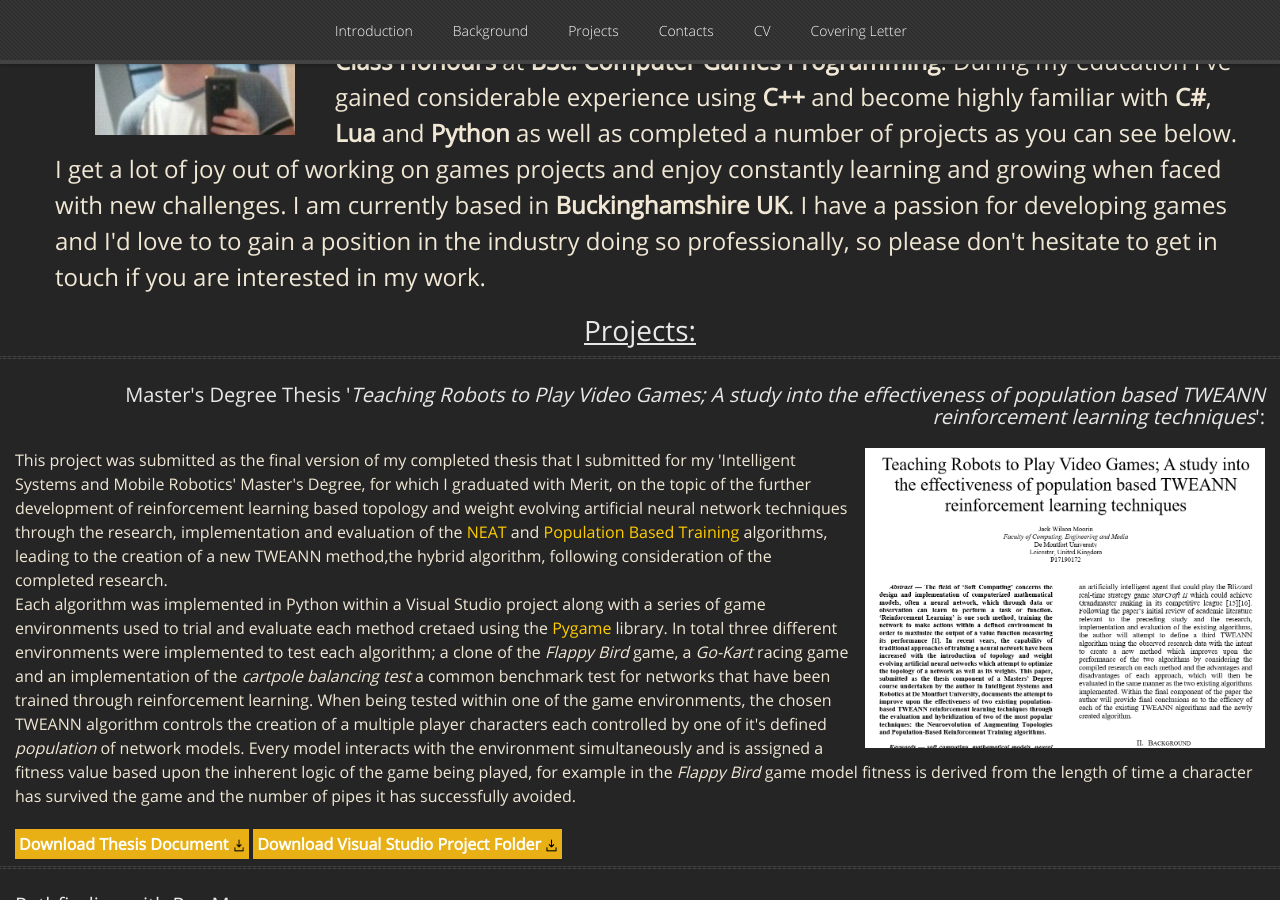
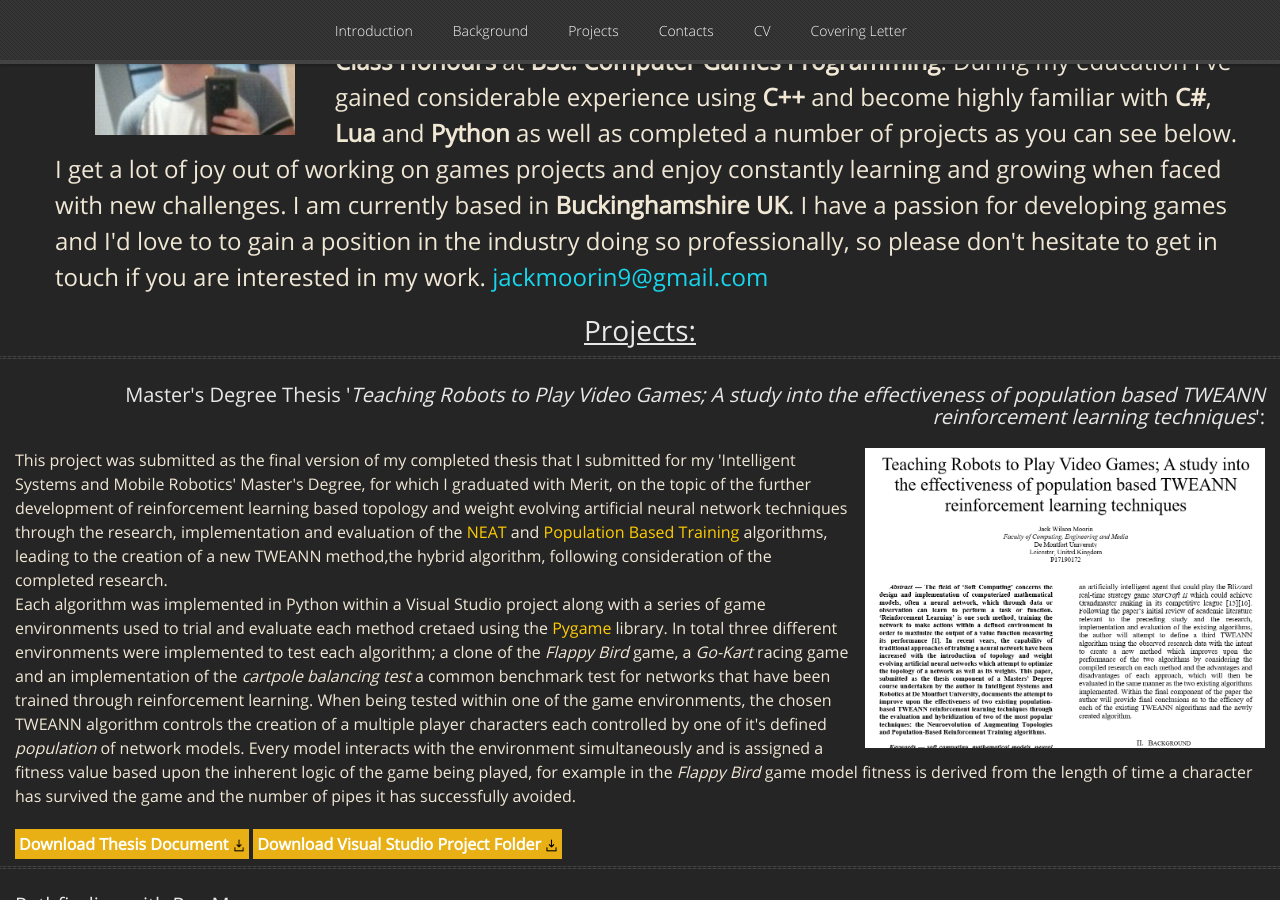
Before and after one commit to GamesProgrammingGrad2021/GamesProgrammingGrad2021.github.io, a Jekyll site: the page built from index.md, in a window 1280 px wide and 900 px high, scrolled down 473 px. Built offline with Jekyll 4.4.1, drawn with Linux system fonts in a browser that asks for light colours; nearby versions of some CDN libraries; our own code applies the rules of GitHub Pages for plain Markdown files.

Commit message:
Update default.html

```diff
--- a/_layouts/default.html
+++ b/_layouts/default.html
@@ -206,7 +206,7 @@
 			as well as completed a number of projects as you can see below. I get a lot of joy out of working on games projects
 			and enjoy constantly learning and growing when faced with new challenges. I am currently based in <b>Buckinghamshire
 			UK</b>. I have a passion for developing games and I'd love to to gain a position in the industry doing so
-			professionally, so please don't hesitate to get in touch if you are interested in my work.
+			professionally, so please don't hesitate to get in touch if you are interested in my work. <span style="color: #17d5eb">jackmoorin9@gmail.com</span>
 			</div>
 		</div>
 	</div>
```
